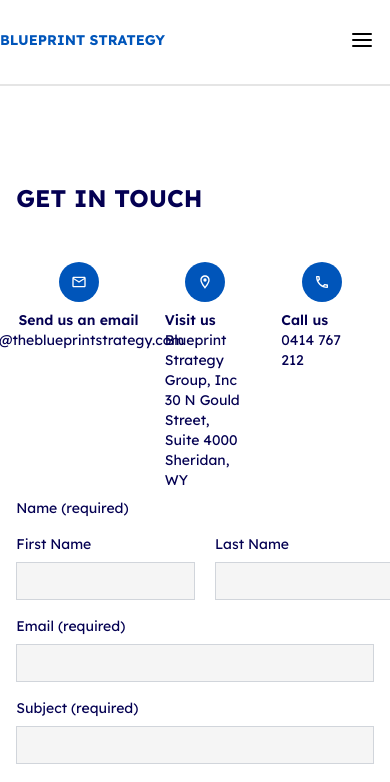
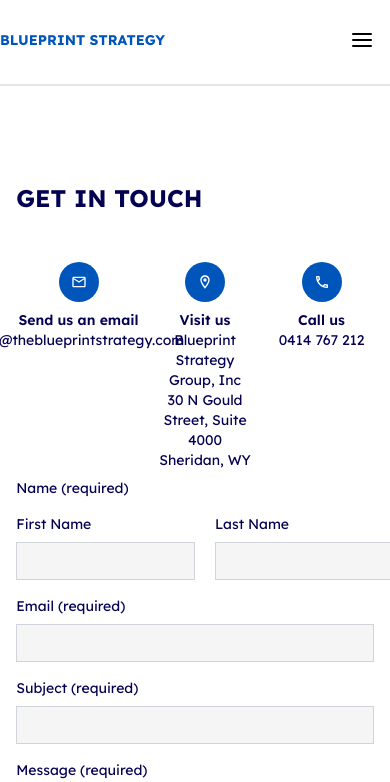
Before and after one commit to EdgarAmpiire/blueprints-web, a React (Create React App) app: page /contact-us in a window 390 px wide. Shown: the top 782 px of the page. Built offline with nearby package versions, Linux system fonts and the light colour scheme; what tw-elements would draw is missing.

Commit message:
responsiveness

```diff
--- a/src/features/contactUs/components/Form.jsx
+++ b/src/features/contactUs/components/Form.jsx
@@ -44,13 +44,13 @@ export const Form = () => {
 
                 <div className="w-4/12 lg:w-full">
                   <div className="flex gap-2 flex-col lg:flex-row w-full justify-center items-center lg:justify-start lg:items-start">
-                    <div className="w-1.5/12">
+                    <div className="lg:w-1.5/12">
                       <div className="flex py-3 px-3 bg-[#0055BA] rounded-full w-fit h-fit">
                         <MdOutlineLocationOn className="text-white" />
                       </div>
                     </div>
-                    <div className="text-sm w-10/12 ">
-                      <div>
+                    <div className="text-sm lg:w-10/12 text-center lg:text-left">
+
                         <p className="text-[#040052] font-semibold">Visit us</p>
                         <p className="text-[#040052] ">
                           Blueprint Strategy Group, Inc
@@ -59,7 +59,7 @@ export const Form = () => {
                           30 N Gould Street, Suite 4000
                         </p>
                         <p className="text-[#040052]">Sheridan, WY</p>
-                      </div>
+
                     </div>
                   </div>
                 </div>
@@ -68,12 +68,12 @@ export const Form = () => {
 
                 <div className="w-4/12 lg:w-full">
                   <div className="flex gap-2 flex-col lg:flex-row w-full justify-center items-center lg:justify-start lg:items-start">
-                    <div className="w-1.5/12">
+                    <div className="lg:w-1.5/12">
                       <div className="flex py-3 px-3 bg-[#0055BA] rounded-full w-fit h-fit">
                         <MdOutlineLocalPhone className="text-white" />
                       </div>
                     </div>
-                    <div className="text-sm w-10/12">
+                    <div className="text-sm lg:w-10/12 text-center lg:text-left">
                       <p className="text-[#040052] font-semibold">Call us</p>
                       <p className="text-[#040052]">0414 767 212</p>
                     </div>
```
